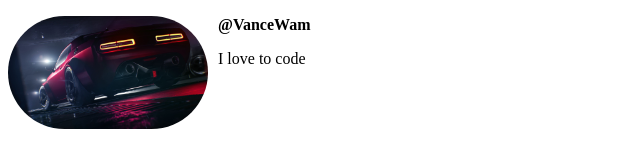
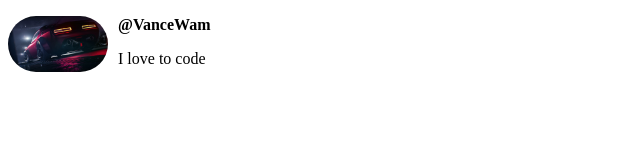
Before and after one commit to LevanceWam/HTMLCourse, a plain HTML site: page WebDevFundamentals/CSSBasics/index.html in a window 1280 px wide. Shown: the whole page, without its empty margins (0-640 px from the left). Drawn offline with Linux system fonts and the light colour scheme.

Commit message:
quick update

```diff
--- a/WebDevFundamentals/CSSBasics/styles.css
+++ b/WebDevFundamentals/CSSBasics/styles.css
@@ -1,9 +1,9 @@
 /* making a refernce to the image element */
 img{
     /* setting the width of the image  */
-    width: 200px;
+    width: 100px;
     /* Setting this to half of the width gives us a circle */
-    border-radius: 100px;
+    border-radius: 50px;
     /* pushes the image to the left side of the text element */
     float: left;
     /* making space between the image and the text */
```
Also changed, not shown: 1 other file.
